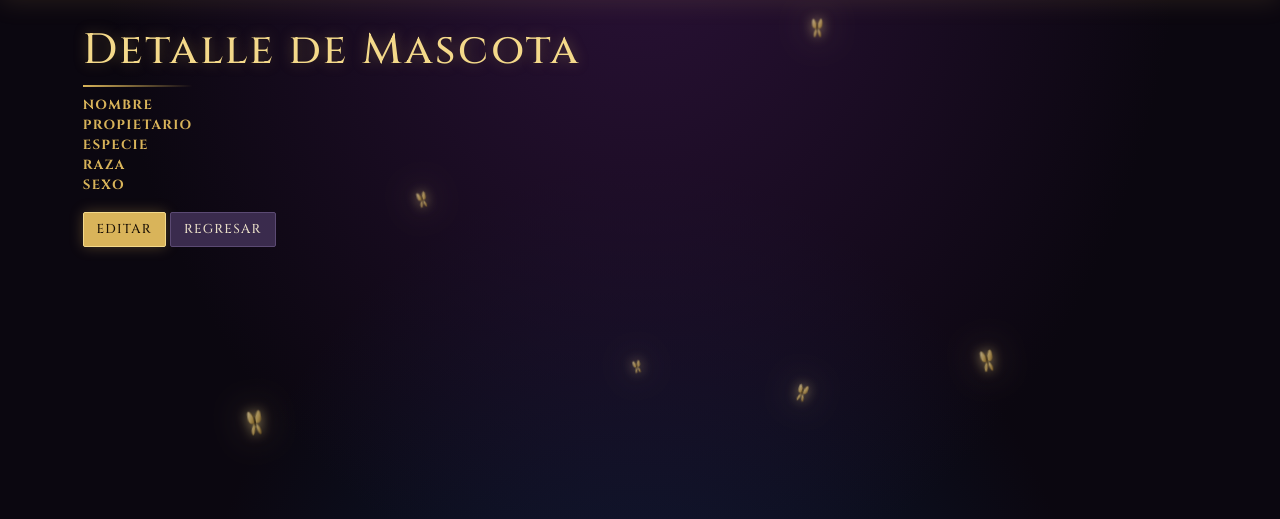
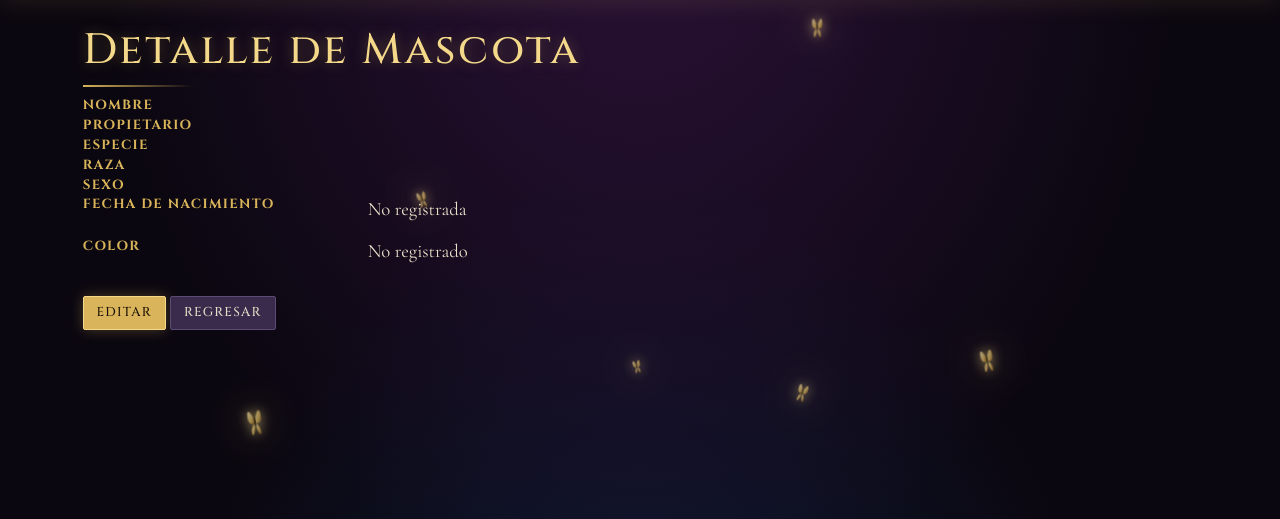
Before and after one commit to sebastian89011-wq/Veterinaria, an ASP.NET Core app: page /Mascotas/Detalle/1 in a window 1280 px wide. Shown: the part 57-576 px from the top of the page. Run offline with ASP.NET Core 8, Linux system fonts and the light colour scheme.

Commit message:
Mostrar fecha y color en detalle de mascota
Añade la fecha de nacimiento y el color al detalle de la mascota, con valores alternativos cuando no están registrados. Documenta los resultados de las pruebas frontend.

```diff
--- a/Veterinaria.Web/Pages/Mascotas/Detalle.cshtml
+++ b/Veterinaria.Web/Pages/Mascotas/Detalle.cshtml
@@ -26,6 +26,20 @@
 
         <dt class="col-sm-3">Sexo</dt>
         <dd class="col-sm-9">@Model.Mascota.Sexo</dd>
+
+        <dt class="col-sm-3">Fecha de nacimiento</dt>
+        <dd class="col-sm-9">
+            @(Model.Mascota.FechaNacimiento.HasValue
+                ? Model.Mascota.FechaNacimiento.Value.ToString("dd/MM/yyyy")
+                : "No registrada")
+        </dd>
+
+        <dt class="col-sm-3">Color</dt>
+        <dd class="col-sm-9">
+            @(string.IsNullOrWhiteSpace(Model.Mascota.Color)
+                ? "No registrado"
+                : Model.Mascota.Color)
+        </dd>
     </dl>
 
     <a asp-page="./Editar"
```
Also changed, not shown: docs/PRUEBAS_FRONTEND.md (added, +14 -0 lines).
